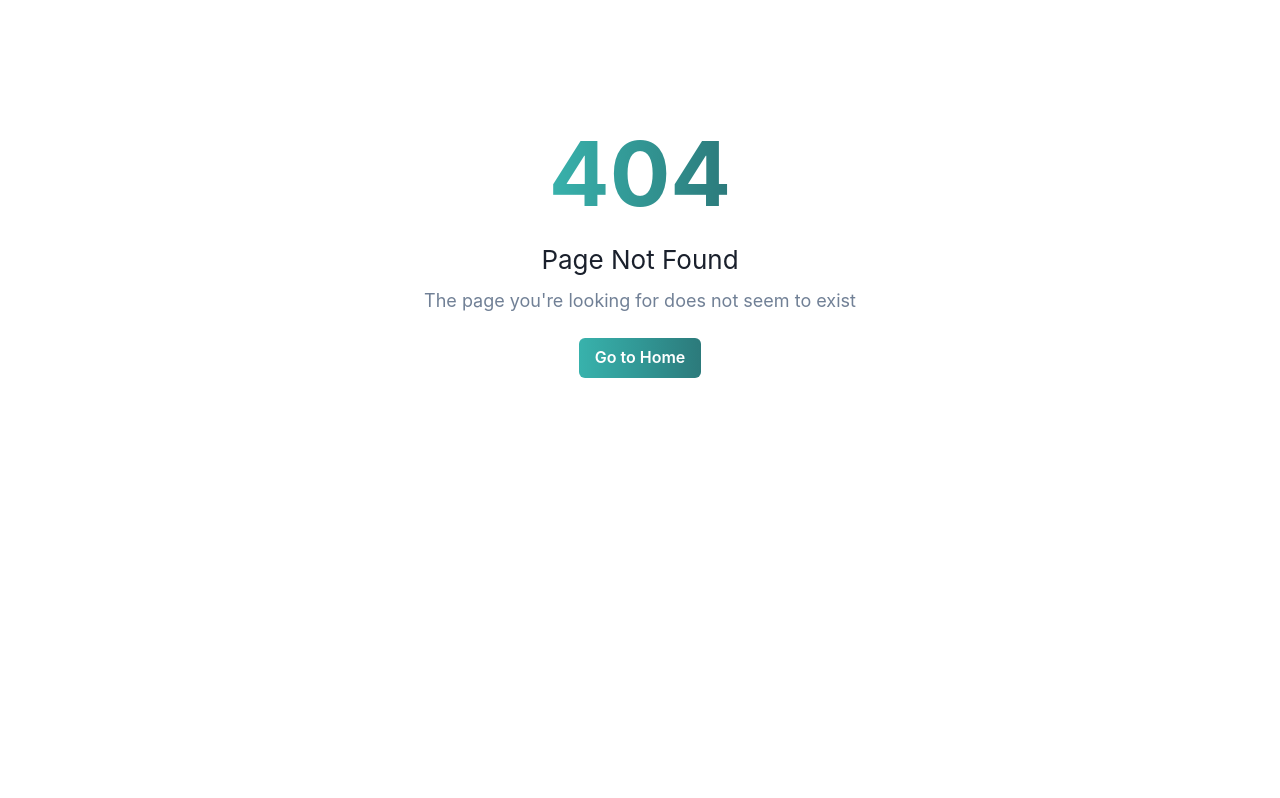
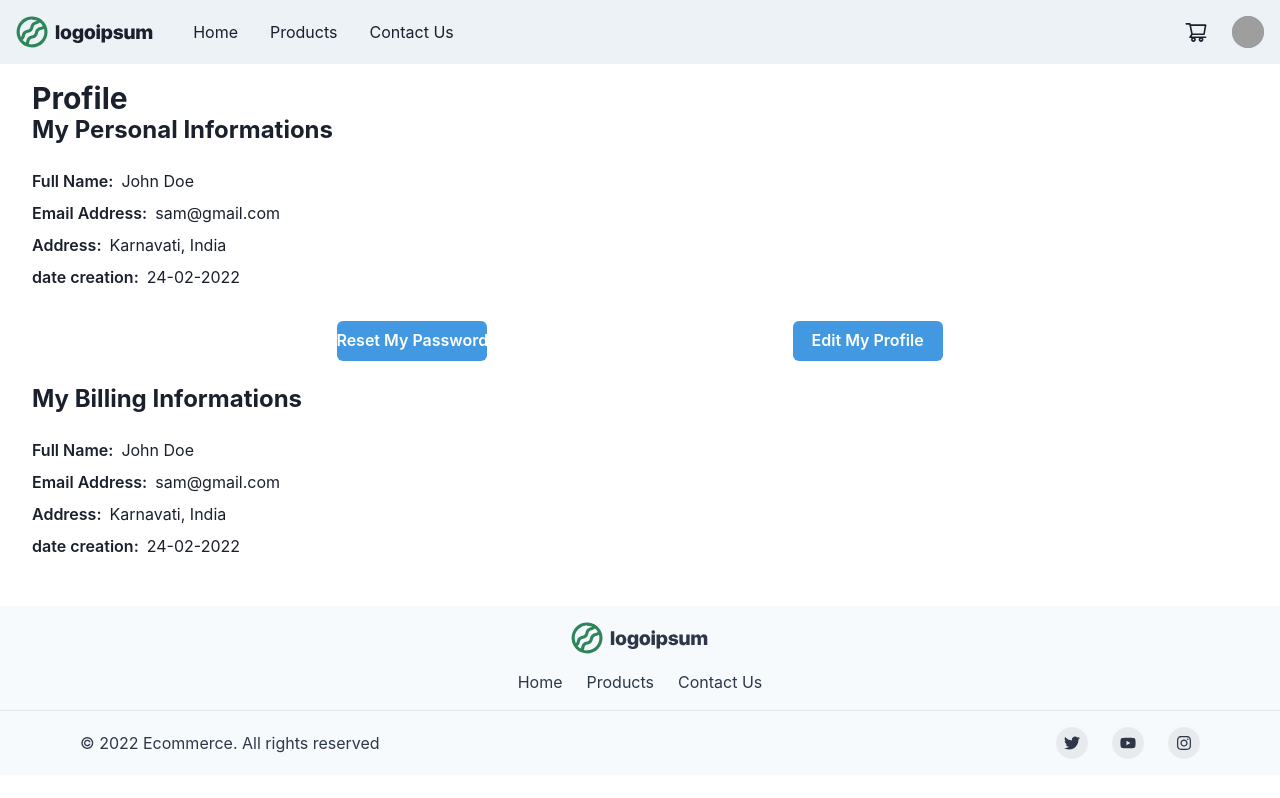
Before and after one commit to Samlogy/saas-ecommerce, a Next.js app in the folder front/: page /profile in a window 1280 px wide. Before the commit this address had no page. Shown: the top 798 px of the page. Built offline with nearby package versions, Linux system fonts and the light colour scheme; grey boxes are pictures that could not be loaded.

Commit message:
add: profile page version 1

```diff
--- a/front/pages/contact.tsx
+++ b/front/pages/contact.tsx
@@ -8,7 +8,6 @@ import {
     Button,
     VStack,
     HStack,
-    Wrap,
     WrapItem,
     FormControl,
     FormLabel,
--- /dev/null
+++ b/front/pages/profile.tsx
@@ -0,0 +1,95 @@
+import { Box, Heading, Text, Button, Flex, Container } from '@chakra-ui/react';
+import Link from 'next/link'
+
+import Layout from "../components/Layout"
+
+export default function Profile() {
+  const data = {
+    fullName: "John Doe",
+    email: "sam@gmail.com",
+    phone: "213 540498180",
+    address: "Karnavati, India",
+    createdAt: "24-02-2022"
+  }
+
+  return (
+    <Layout isHeaderVisible isFooterVisible>
+       {/* <Container maxW="1024px" bg="#FFFC" minHeight='calc(100vh - 100px)' py="36px" px={["16px","","","50px", "100px"]} borderRadius="4px"> */}
+        <Heading as="h1" fontSize="30px">
+          Profile
+        </Heading>
+
+        <DisplayUserData data={data} />
+
+        <Flex justifyContent='space-evenly' mb="1.5rem">
+          <Button bg={'blue.400'} color={'white'} w="150px" _hover={{ bg: 'blue.500' }}>
+              <Link href="/resetPassword"> Reset My Password </Link>
+          </Button>
+          <Button bg={'blue.400'} color={'white'} w="150px" _hover={{ bg: 'blue.500' }}>
+              <Link href="/editProfile"> Edit My Profile </Link>
+          </Button>
+        </Flex>
+
+        <DisplayBillingData data={data} />
+      {/* </Container> */}
+  </Layout>
+  );
+}
+
+const DisplayUserData = ({ data }: { data: any }) => {
+  return(
+    <>
+    <Heading as="h2" fontSize="1.5rem"> My Personal Informations </Heading>
+      <Flex flexDir="column" my="1.5rem">
+        <Flex alignItems={"center"} mb=".5rem">
+          <Box as="span" fontSize="16px" fontWeight="600"> Full Name: </Box>
+          <Box as="span" fontSize="16px" fontWeight="400" ml=".5rem"> {data.fullName} </Box>
+        </Flex>
+
+        <Flex alignItems={"center"} mb=".5rem">
+          <Box as="span" fontSize="16px" fontWeight="600"> Email Address: </Box>
+          <Box as="span" fontSize="16px" fontWeight="400" ml=".5rem"> {data.email} </Box>
+        </Flex>
+
+        <Flex alignItems={"center"} mb=".5rem">
+          <Box as="span" fontSize="16px" fontWeight="600"> Address: </Box>
+          <Box as="span" fontSize="16px" fontWeight="400" ml=".5rem"> {data.address} </Box>
+        </Flex>
+
+        <Flex alignItems={"center"} mb=".5rem">
+          <Box as="span" fontSize="16px" fontWeight="600"> date creation: </Box>
+          <Box as="span" fontSize="16px" fontWeight="400" ml=".5rem"> {data.createdAt} </Box>
+        </Flex>
+      </Flex>
+    </>
+  )
+}
+
+const DisplayBillingData = ({ data }: { data: any }) => {
+  return(
+    <>
+      <Heading as="h2" fontSize="1.5rem"> My Billing Informations </Heading>
+      <Flex flexDir="column" my="1.5rem">
+        <Flex alignItems={"center"} mb=".5rem">
+          <Box as="span" fontSize="16px" fontWeight="600"> Full Name: </Box>
+          <Box as="span" fontSize="16px" fontWeight="400" ml=".5rem"> {data.fullName} </Box>
+        </Flex>
+
+        <Flex alignItems={"center"} mb=".5rem">
+          <Box as="span" fontSize="16px" fontWeight="600"> Email Address: </Box>
+          <Box as="span" fontSize="16px" fontWeight="400" ml=".5rem"> {data.email} </Box>
+        </Flex>
+
+        <Flex alignItems={"center"} mb=".5rem">
+          <Box as="span" fontSize="16px" fontWeight="600"> Address: </Box>
+          <Box as="span" fontSize="16px" fontWeight="400" ml=".5rem"> {data.address} </Box>
+        </Flex>
+
+        <Flex alignItems={"center"} mb=".5rem">
+          <Box as="span" fontSize="16px" fontWeight="600"> date creation: </Box>
+          <Box as="span" fontSize="16px" fontWeight="400" ml=".5rem"> {data.createdAt} </Box>
+        </Flex>
+      </Flex>
+    </>
+  )
+}
```
